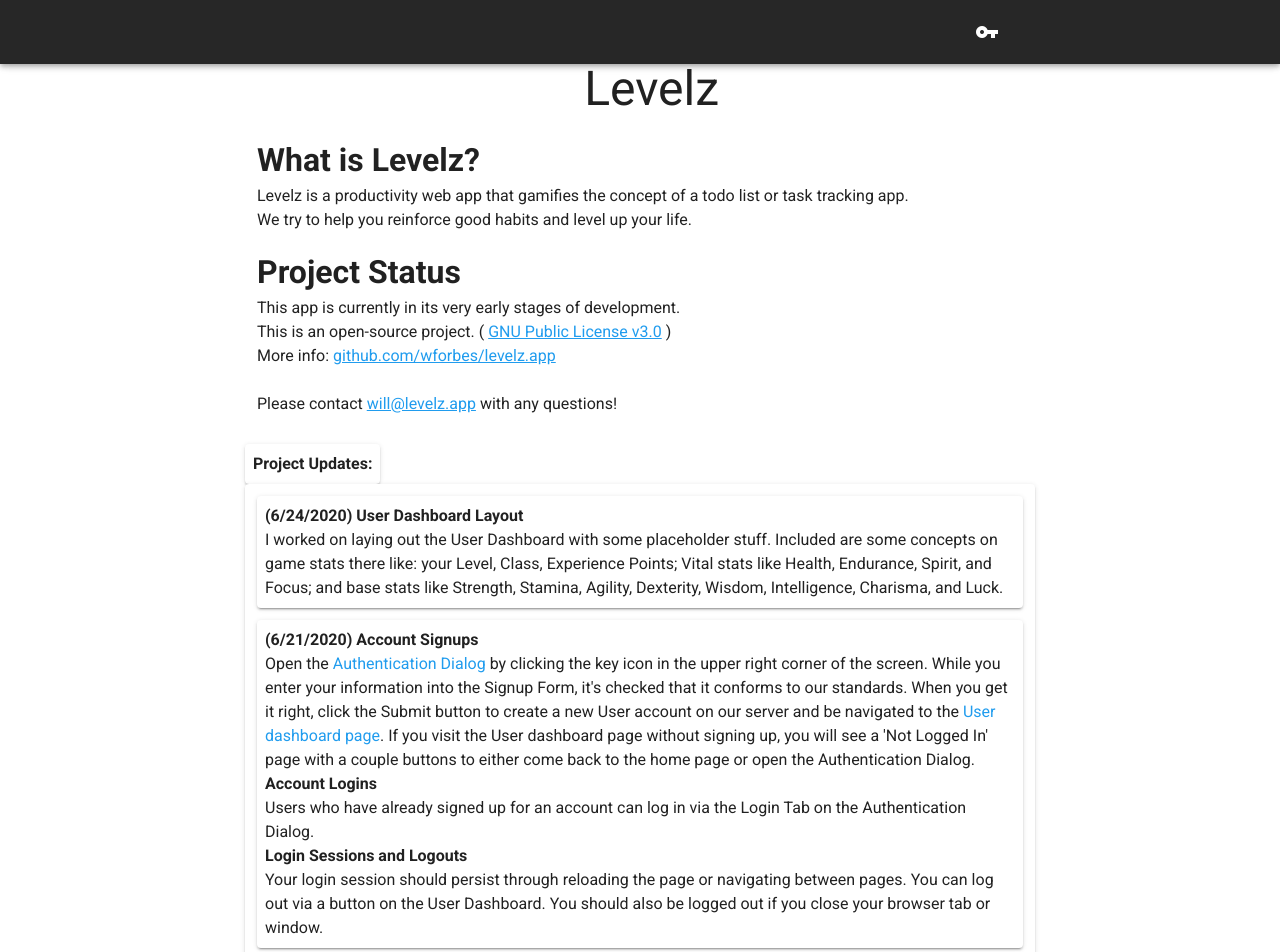
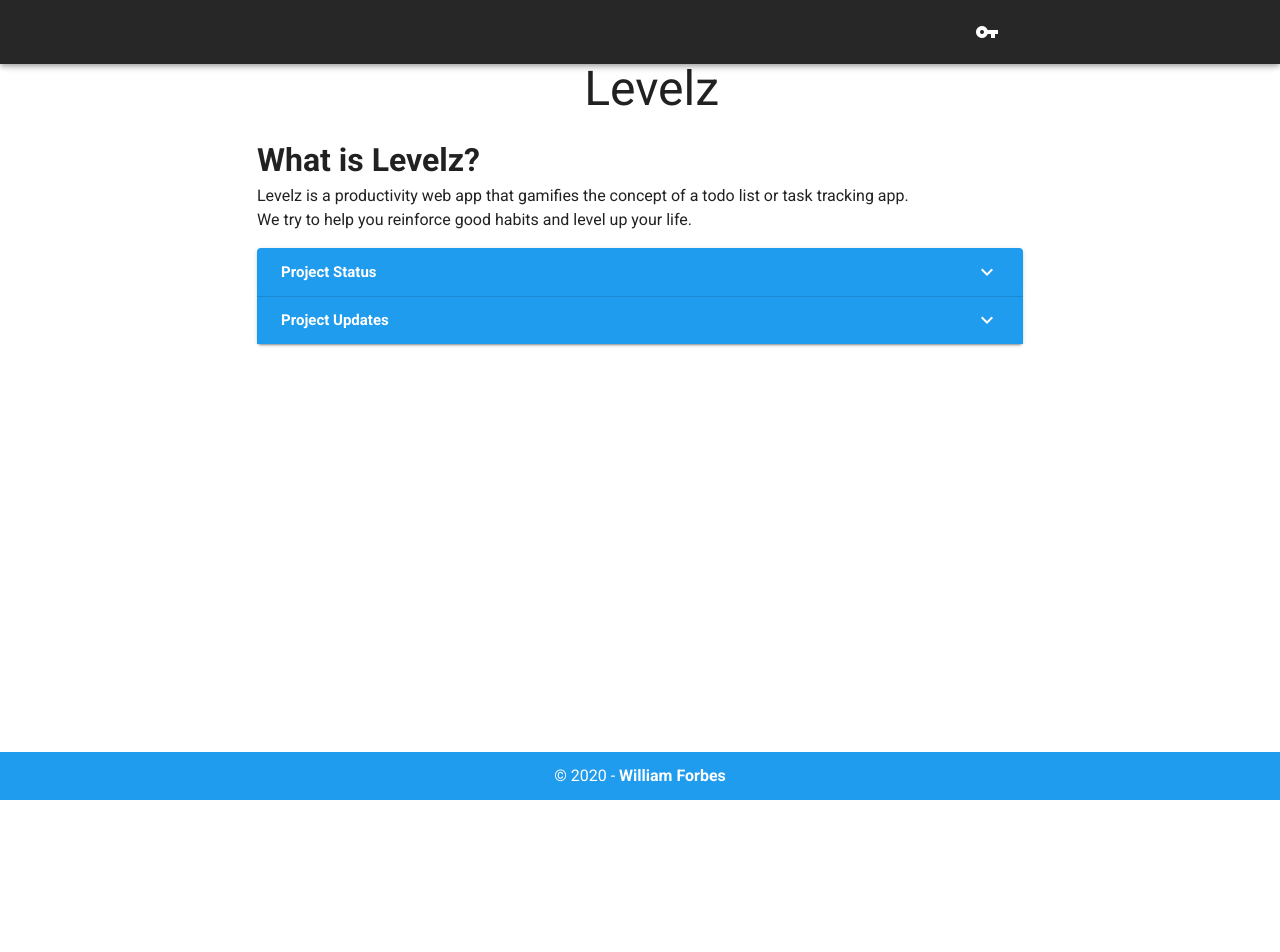
Before and after one commit to wforbes/levelz.app, a Vue app: page / in a window 1280 px wide. Shown: the top 952 px of the page. After the commit the page ends 800 px from the top, so only its background shows below. Built offline with nearby package versions, Linux system fonts and the light colour scheme; no server answers.

Commit message:
HomePage - add expansion panels - the project status and updates are in expansion panels now, to simplify the home page a bit on first visit

```diff
--- a/src/home/views/HomePage.vue
+++ b/src/home/views/HomePage.vue
@@ -22,49 +22,62 @@
 							todo list or task tracking app. <br />
 							We try to help you reinforce good habits and level up your life.
 						</p>
-						<h1>Project Status</h1>
+						<v-expansion-panels focusable accordion>
+							<v-expansion-panel>
+								<v-expansion-panel-header ripple color="primary">
+									<span><strong>Project Status</strong></span>
+									<template v-slot:actions>
+										<v-icon class="panel-expander-icon">$expand</v-icon>
+									</template>
+								</v-expansion-panel-header>
+								<v-expansion-panel-content>
+									<div class="panel-inner-content">
+										<h3>Project Status</h3>
 										<p>
-							This app is currently in its very early stages of development.<br />
+											This app is currently in its very early stages of
+											development. During 2020 I'll just be adding little features
+											to test out ideas, then reassess the app moving forward next
+											year.<br />
 											This is an open-source project. (
-							<a href="http://www.gnu.org/licenses/gpl-3.0.html" target="_blank"
+											<a
+												href="http://www.gnu.org/licenses/gpl-3.0.html"
+												target="_blank"
 												>GNU Public License v3.0</a
 											>
 											)<br />
 											More info:
-							<a href="https://github.com/wforbes/levelz.app" target="_blank"
+											<a
+												href="https://github.com/wforbes/levelz.app"
+												target="_blank"
 												>github.com/wforbes/levelz.app</a
 											><br /><br />
 											Please contact
 											<a href="mailto:will@levelz.app">will@levelz.app</a>
 											with any questions!
 										</p>
-					</v-col>
-				</v-row>
-			</v-container>
 									</div>
-		<div class="project-updates">
-			<v-row>
-				<v-col>
-					<!--
-					<div
-						style="display:inline-block; border: 0.1em solid black; border-bottom: 0.1em; padding: 0.2em; border-top-left-radius: 0.2em; border-top-right-radius: 0.2em; "
-					> -->
-					<v-card class="pa-2" style="display:inline-block;">
-						<h4>Project Updates:</h4>
-					</v-card>
-					<!--</div> -->
-					<v-card class="pa-3">
-						<ul style="list-style: none; padding:0; margin:0;">
+								</v-expansion-panel-content>
+							</v-expansion-panel>
+							<v-expansion-panel>
+								<v-expansion-panel-header ripple color="primary">
+									<strong>Project Updates</strong>
+									<template v-slot:actions>
+										<v-icon class="panel-expander-icon">$expand</v-icon>
+									</template>
+								</v-expansion-panel-header>
+								<v-expansion-panel-content>
+									<ul style="list-style: none; padding:1em 0; margin:0;">
 										<li>
 											<v-card class="pa-2 mb-3">
 												<strong>(6/24/2020) User Dashboard Layout</strong><br />
 												<span>
 													I worked on laying out the User Dashboard with some
-										placeholder stuff. Included are some concepts on game stats
-										there like: your Level, Class, Experience Points; Vital
-										stats like Health, Endurance, Spirit, and Focus; and base
-										stats like Strength, Stamina, Agility, Dexterity, Wisdom,
-										Intelligence, Charisma, and Luck.
+													placeholder stuff. Included are some concepts on game
+													stats there like: your Level, Class, Experience
+													Points; Vital stats like Health, Endurance, Spirit,
+													and Focus; and base stats like Strength, Stamina,
+													Agility, Dexterity, Wisdom, Intelligence, Charisma,
+													and Luck.
 												</span>
 											</v-card>
 										</li>
@@ -73,31 +86,32 @@
 												<strong>(6/21/2020) Account Signups</strong><br />
 												<span>
 													Open the
-										<a @click="openAuthDialog">Authentication Dialog</a> by
-										clicking the key icon in the upper right corner of the
-										screen. While you enter your information into the Signup
-										Form, it's checked that it conforms to our standards. When
-										you get it right, click the Submit button to create a new
-										User account on our server and be navigated to the
-										<a @click="navigateToDashboard">User dashboard page</a>. If
-										you visit the User dashboard page without signing up, you
-										will see a 'Not Logged In' page with a couple buttons to
-										either come back to the home page or open the Authentication
-										Dialog.
+													<a @click="openAuthDialog">Authentication Dialog</a>
+													by clicking the key icon in the upper right corner of
+													the screen. While you enter your information into the
+													Signup Form, it's checked that it conforms to our
+													standards. When you get it right, click the Submit
+													button to create a new User account on our server and
+													be navigated to the
+													<a @click="navigateToDashboard">User dashboard page</a
+													>. If you visit the User dashboard page without
+													signing up, you will see a 'Not Logged In' page with a
+													couple buttons to either come back to the home page or
+													open the Authentication Dialog.
 												</span>
 												<br />
 												<strong>Account Logins</strong><br />
 												<span>
-										Users who have already signed up for an account can log in
-										via the Login Tab on the Authentication Dialog.
+													Users who have already signed up for an account can
+													log in via the Login Tab on the Authentication Dialog.
 												</span>
 												<br />
 												<strong>Login Sessions and Logouts</strong><br />
 												<span>
-										Your login session should persist through reloading the page
-										or navigating between pages. You can log out via a button on
-										the User Dashboard. You should also be logged out if you
-										close your browser tab or window.
+													Your login session should persist through reloading
+													the page or navigating between pages. You can log out
+													via a button on the User Dashboard. You should also be
+													logged out if you close your browser tab or window.
 												</span>
 											</v-card>
 										</li>
@@ -105,10 +119,10 @@
 											<v-card class="pa-2 mb-3">
 												<strong>(6/16/2020) Authentication Dialog</strong><br />
 												<span>
-										Clicking the key icon in the top right of the screen opens a
-										Signup/Login dialog window now. I created a simple
-										email/data policy statement that displays there from the
-										'Click here for more info' link.
+													Clicking the key icon in the top right of the screen
+													opens a Signup/Login dialog window now. I created a
+													simple email/data policy statement that displays there
+													from the 'Click here for more info' link.
 												</span>
 											</v-card>
 										</li>
@@ -117,19 +131,33 @@
 												<strong>(6/14/2020) Initial set up</strong><br />
 												<span>
 													I've started working on API calls on the
-										<router-link to="/dev">Development Page</router-link>. The
-										server works now!
+													<router-link to="/dev">Development Page</router-link>.
+													The server works now!
 												</span>
 											</v-card>
 										</li>
 									</ul>
-					</v-card>
+								</v-expansion-panel-content>
+							</v-expansion-panel>
+						</v-expansion-panels>
 					</v-col>
 				</v-row>
+			</v-container>
 		</div>
 		<br /><br />
 	</div>
 </template>
+<style>
+.v-expansion-panel-header {
+	color:white;
+}
+.panel-expander-icon {
+	color:white !important;
+}
+.panel-inner-content {
+	margin: 1em;
+}
+</style>
 
 <script>
 export default {
```
Lines whose indentation alone changed are shown as unchanged.
